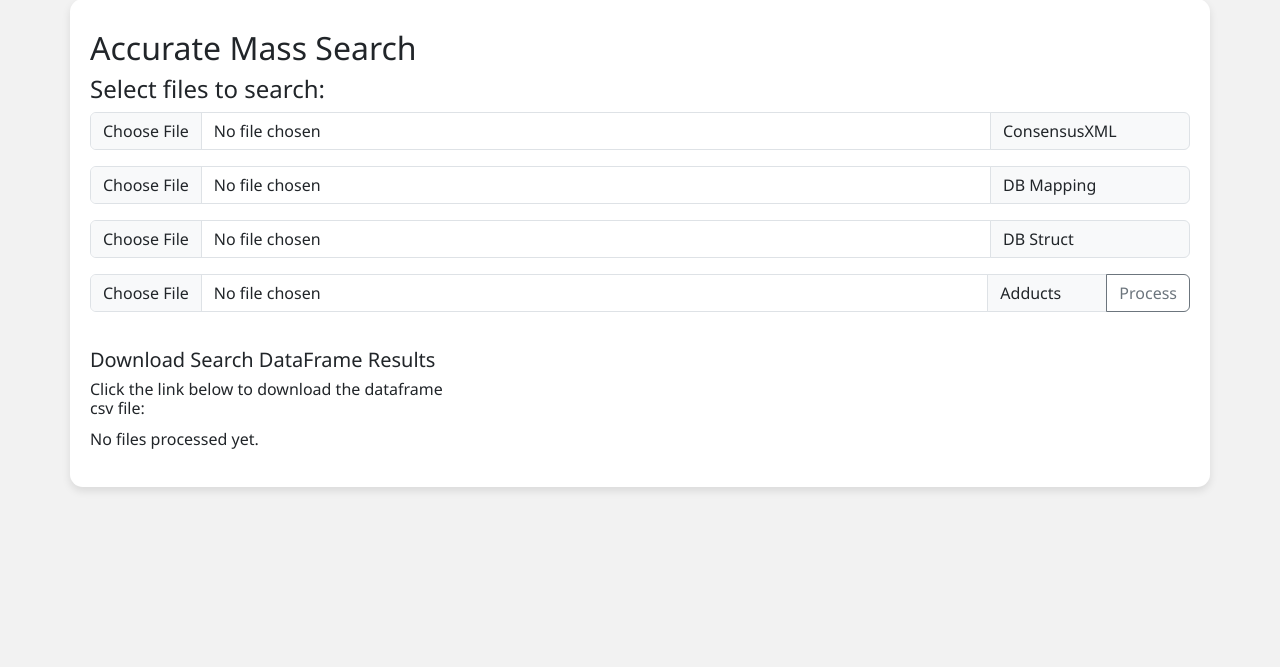
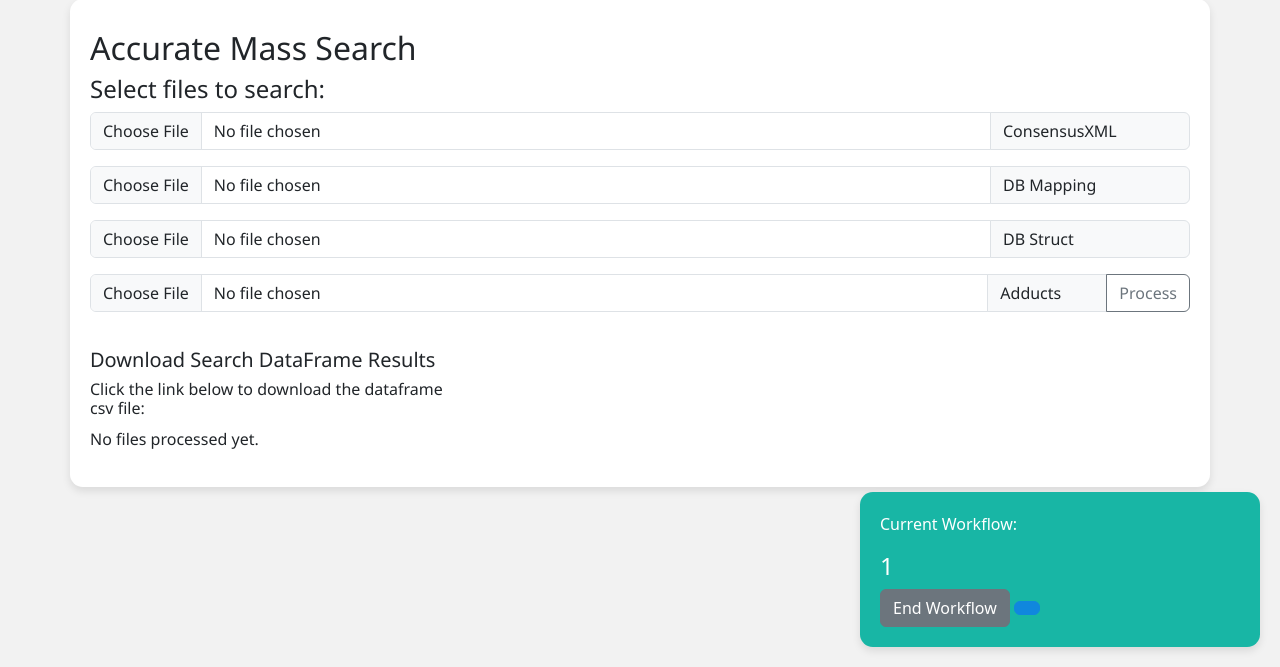
Before and after one commit to EnriqueMA-jar/ms_pre, a Flask app: page /ami in a window 1280 px wide. Shown: the part 133-800 px from the top of the page. Run offline with Flask 3, Linux system fonts and the light colour scheme; the visitor is signed in with stand-in values (Sample User, id 1); some libraries are stand-ins or nearby versions.

Commit message:
started workflows management

```diff
--- a/main.py
+++ b/main.py
@@ -1,6 +1,7 @@
 from flask import Flask, render_template, request, session, redirect
 import re
 import os
+from flask import url_for
 
 # Import summary functions
 from experiments.summary.summary import get_file_info
@@ -58,6 +59,9 @@
 CONSENSUS_DIR = 'uploads/consensus' # default folder for consensus files
 GNPS_DIR = 'uploads/gnps' # default folder for gnps files
 ACCURATE_MASS_DIR = 'uploads/accurate_mass' # default folder for accurate mass search files
+
+
+app.config['SESSION_PERMANENT'] = False
 
 # -------------------------------------------------------------------------------------------------------------------------------------
 # -------------------------------------------------------------------------------------------------------------------------------------
@@ -127,7 +131,10 @@
 # -------------------------------------------------------------------------------------------------------------------------------------
 # -------------------------------------------------------------------------------------------------------------------------------------
 
-# Main page ####################################
+# -----------------------------------------------------------------------------------------------------------------------------
+# Workflow management  ####################################
+
+# Index page ####################################
 @app.route('/')
 def home():
     return redirect('/index')
@@ -140,7 +147,7 @@
 
 # Alignment page ####################################
 @app.route('/alignment', methods=['GET', 'POST'])
-def alignment_page():
+def alignment():
     selected_option = request.form.get('alignment_options', 'op1')
     return render_template('alignment.html', selected_option=selected_option)
 
@@ -226,7 +233,7 @@
 
 # Consensus page ####################################
 @app.route('/consensus', methods=['GET', 'POST'])
-def consensus_page():
+def consensus():
     # selected_option = request.form.get('consensus_options', 'op1')
     return render_template('consensus.html')
 
@@ -273,13 +280,21 @@
 
 # Features page ####################################
 @app.route('/features', methods=['GET', 'POST'])
-def features_page():
+def features():
+    session['step_status'] = 'started'
+    current_steps = session.get('current_steps', [])
+    print("Current steps before:", current_steps)
+    if current_steps and current_steps[0] == 'features':
+        current_steps.pop(0)
+        print("Popped 'features' from current_steps")
+        session['current_steps'] = current_steps
+
     selected_option = request.form.get('features_options', 'op1')
     return render_template('features.html', selected_option=selected_option)
 
 # FEATURES Endpoint for serving files from the uploads folder ####################################
 @app.route('/get_files_features', methods=['POST', 'GET'])
-def features():
+def features_function():
     # Folder for uploaded files
     uploads_dir = os.path.join(os.getcwd(), FEATURES_DIR)
     os.makedirs(uploads_dir, exist_ok=True)
@@ -332,6 +347,7 @@
     if all_are_features:
         # Solo mostrar el gráfico, sin links
         output_paths = file_paths
+        session['step_status'] = 'finished'
         return render_template('features.html', plot_features=plot_features_render, download_links=None, selected_option=selected_option)
 
     elif output_files and len(output_files) > 0:
@@ -344,14 +360,16 @@
             else:
                 print(f"[ERROR] No se generó archivo de features para {output_file}")
         session['file_paths'] = file_paths
+        session['step_status'] = 'finished'
         return render_template('features.html', plot_features=plot_features_render, download_links=download_links, selected_option=selected_option)
     else:
         error_msg = 'No se detectaron features en los archivos. Solo se muestra el gráfico.'
+        session['step_status'] = 'started'
         return render_template('features.html', plot_features=plot_features_render, download_links=None, error_msg=error_msg, selected_option=selected_option)
 
 # GNPS page ####################################
 @app.route('/gnps', methods=['GET', 'POST'])
-def gnps_page():
+def gnps():
     return render_template('gnps.html')
 
 # GNPS Endpoint for serving files from the uploads folder ####################################
@@ -745,6 +763,11 @@
 # Centroiding page ####################################
 @app.route('/centroiding')
 def centroiding():
+    session['step_status'] = 'started'
+    current_steps = session.get('current_steps', [])
+    if current_steps and current_steps[0] == 'centroiding':
+        current_steps.pop(0)
+        session['current_steps'] = current_steps
     return render_template('centroiding.html')
 
 # Centroiding endpoint/function
@@ -765,6 +788,7 @@
         print (f"Download link: {download_link}")
     else:
         download_link = "Error during centroiding."
+    session['step_status'] = 'finished'
     return render_template('centroiding.html', download_link=download_link)
 
 # Accurate mass page ####################################
@@ -883,4 +907,73 @@
 def ver_rutas():
     return str(session.get('file_paths', []))
 
+@app.route('/start_workflow/<int:workflow_id>')
+def start_workflow(workflow_id):
+    current_steps = []
+    workflow1_steps = [
+
+    ]
+    workflow2_steps = [
+        "centroiding",
+        "features",
+        "alignment",
+        "consensus",
+        "accurate_mass",
+    ]
+    session['workflow_id'] = workflow_id
+    session['workflow_status'] = 'started'
+    session['step_status'] = 'started'
+    workflow_status = session['workflow_status']
+
+    if workflow_id == 1:
+        current_workflow = "Untargeted Metabolomics Pre-Processing"
+        current_steps = workflow1_steps
+    elif workflow_id == 2:
+        current_workflow = "Identification by Accurate Mass"
+        current_steps = workflow2_steps
+    else:
+        current_workflow = None
+
+    session['current_workflow'] = current_workflow
+
+
+    # Redirect to first index page in the current steps
+    redirect_link = current_steps.pop(0)
+    session['current_steps'] = current_steps
+
+    return redirect(url_for(redirect_link))
+
+    # return render_template('index.html', workflow_id=workflow_id, current_workflow=current_workflow, workflow_status=workflow_status, current_steps=current_steps)
+
+@app.route('/end_workflow')
+def end_workflow():
+    session.pop('file_paths', None)
+    session.pop('file_path', None)
+    session.pop('current_workflow', None)
+    session.pop('current_steps', None)
+    session['workflow_id'] = 0
+    session['workflow_status'] = 'finished'
+    session['step_status'] = 'finished'
+    # current_workflow = session.get('current_workflow')
+    # workflow_status = session['workflow_status']
+    # workflow_id = session['workflow_id']
+    return render_template('index.html')
+
+
+# Get the workflows vars for every page
+@app.context_processor
+def inject_workflow_vars():
+    workflow_id = session.get('workflow_id', 0)
+    current_workflow = session.get('current_workflow', None)
+    workflow_status = session.get('workflow_status', 'not started')
+    current_steps = session.get('current_steps', [])
+    step_status = session.get('step_status', 'not started')
+    return {
+        'workflow_id': workflow_id,
+        'current_workflow': current_workflow,
+        'workflow_status': workflow_status,
+        'current_steps': current_steps,
+        'step_status': step_status
+    }
+
 app.run(host='0.0.0.0', port=5000)
--- a/static/css/base.css
+++ b/static/css/base.css
@@ -71,3 +71,18 @@
     margin-right: 8px;
     vertical-align: middle;
 }
+
+/*------------------- Workflow Manager -------------------*/
+.workflow-manager{
+    background-color:rgba(24, 182, 165, 1) !important;
+    color: white;
+    border-radius: 0.8em;
+    box-shadow: 0 4px 8px rgba(0, 0, 0, 0.1);
+    padding: 20px;
+    width: 400px !important;
+    height: fit-content;
+    z-index: 1000 !important;
+    bottom: 20px;
+    right: 20px;
+    position: fixed;
+}
--- a/templates/base.html
+++ b/templates/base.html
@@ -43,5 +43,9 @@
     </nav>
     {% block content %}
     {% endblock %}
+
+    {% if workflow_status == 'started' %}
+      {% include 'workflows/workflow_manager.html' %}
+    {% endif %}
 </body>
 </html>
--- a/templates/index.html
+++ b/templates/index.html
@@ -24,18 +24,22 @@
     </div>
     </section>
     <section class="workflow_section1">
+        <a href="{{ url_for('start_workflow', workflow_id=1) }}">
             <div class="card">
                 <h2>Untargeted Metabolomics Pre-Processing</h2>
                 <p>Description of workflow 1.</p>
                 <img src="{{ url_for('static', filename='images/workflow1.png') }}" alt="Workflow 1" class="workflow-image">
             </div>
+        </a>
     </section>
     <section class="workflow_section2">
+        <a href="{{ url_for('start_workflow', workflow_id=2) }}">
             <div class="card">
                 <h2>Identification by Accurate Mass</h2>
                 <p>Description of workflow 2.</p>
                 <img src="{{ url_for('static', filename='images/workflow2.png') }}" alt="Workflow 2" class="workflow-image">
             </div>
+        </a>
     </section>
     </div>
 </body>
--- /dev/null
+++ b/templates/workflows/workflow_manager.html
@@ -0,0 +1,18 @@
+{% block workflow %}
+<div class="workflow-manager">
+    <p>Current Workflow:</p>
+    <h4>{{ current_workflow }}</h4>
+    <form action="{{ url_for('end_workflow') }}" method="get" style="display:inline;">
+        <button type="submit" class="btn btn-secondary">End Workflow</button>
+        {% if workflow_status == 'started' %}
+            {% if step_status == 'started' %}
+                <button type="button" class="btn btn-primary" disabled>{{ current_steps[0] }}</button>
+            {% elif step_status == 'finished' %}
+                <a href="{{ url_for(current_steps[0]) }}" class="btn btn-primary">
+                    {{ current_steps[0] }}
+                </a>
+            {% endif %}
+        {% endif %}
+    </form>
+</div>
+{% endblock %}
```
Also changed, not shown: app.py (added, +23 -0 lines), static/css/index.css (+8 -0 lines). Lines whose indentation alone changed are shown as unchanged.
